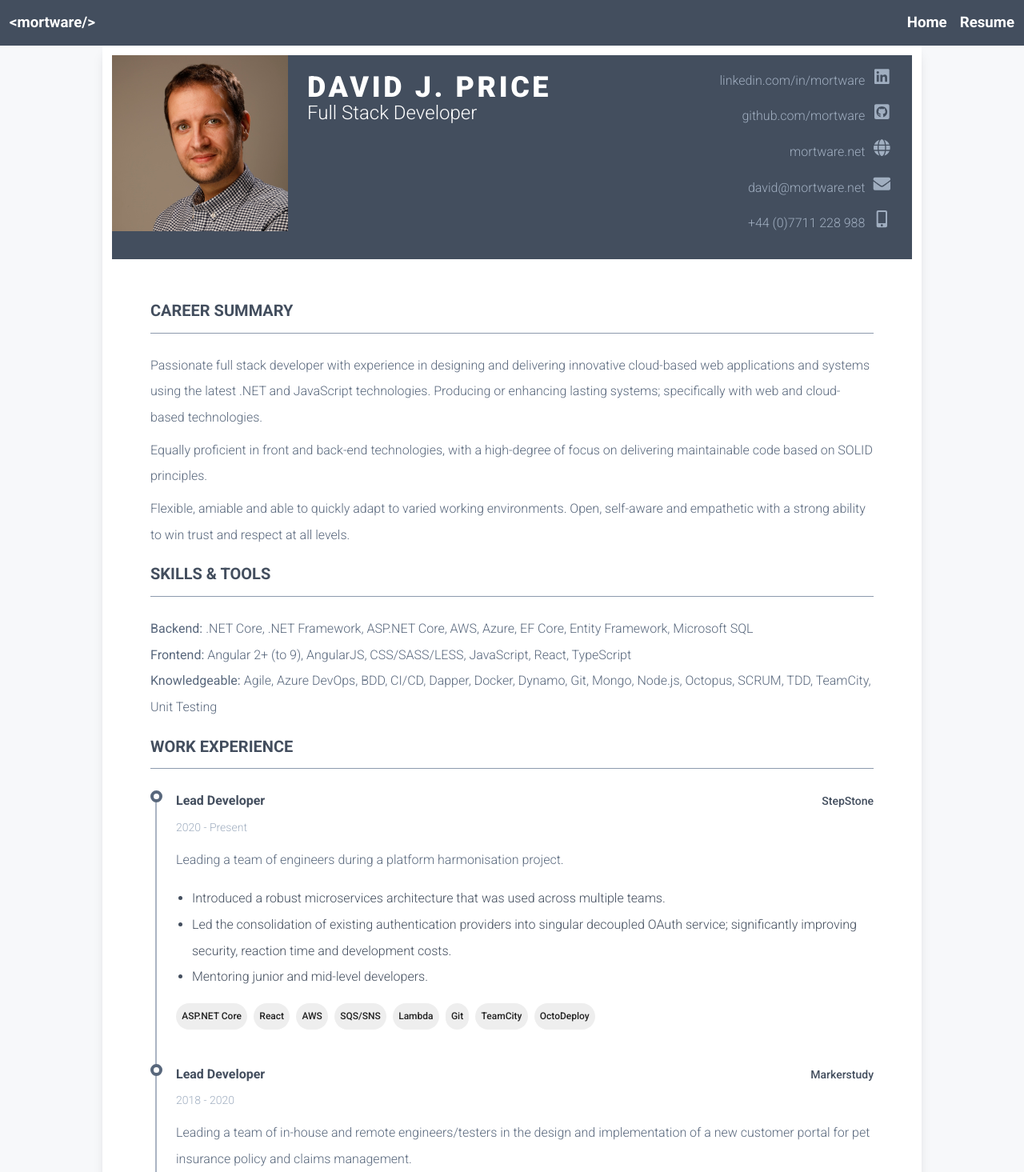
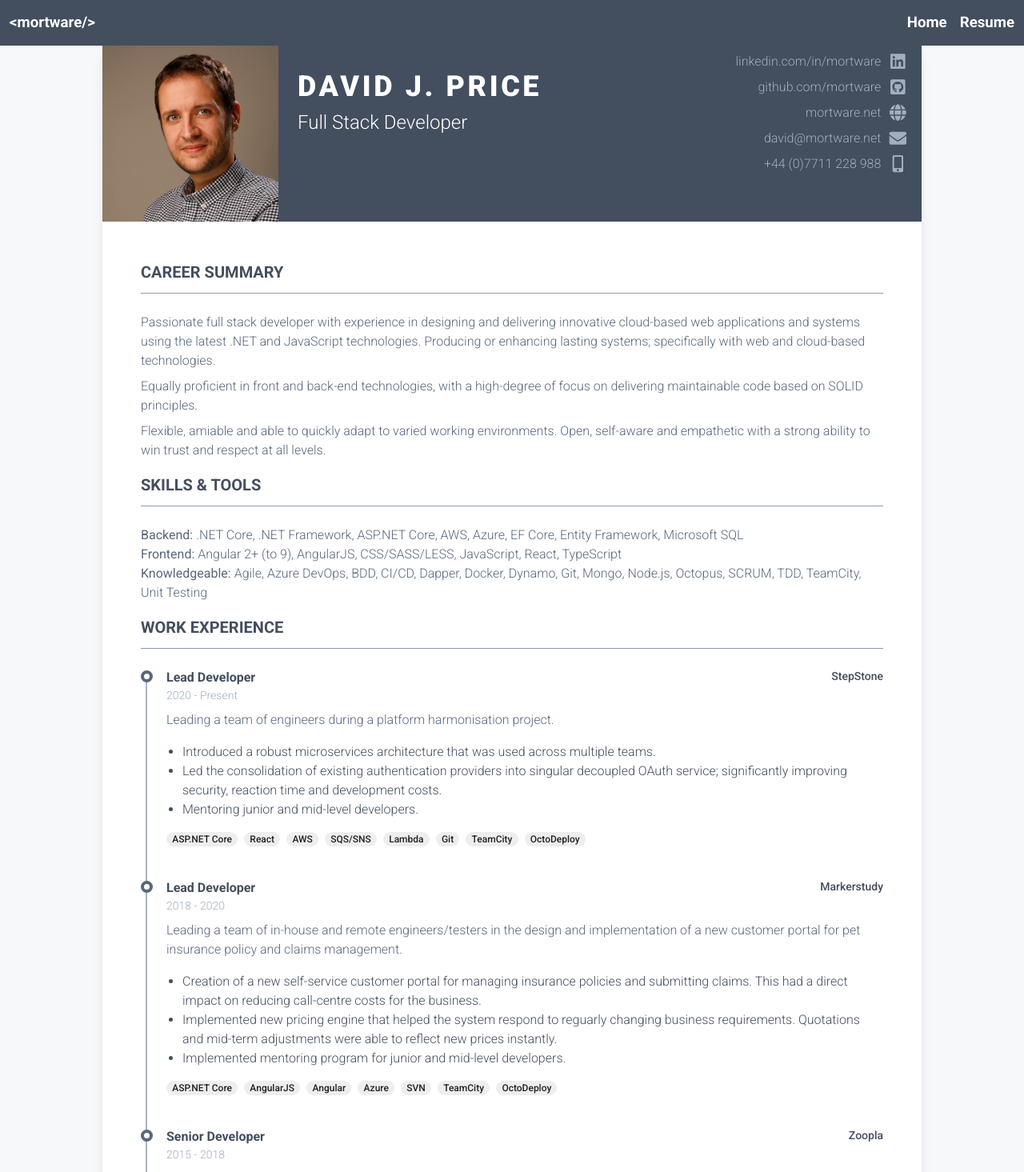
Before and after one commit to mortware/web, a React (Create React App) app: page /resume in a window 1280 px wide. Shown: the top 1465 px of the page at 80% size. Built offline with nearby package versions, Linux system fonts and the light colour scheme.

Commit message:
Changes to home page and resume

```diff
--- a/src/views/Resume/EmploymentHistoryItem.js
+++ /dev/null
@@ -1,36 +0,0 @@
-import React from 'react';
-import Tags from '../../components/Tags';
-
-export default ({ key, title, employer, description, from, to, notes, tags }) => {
-    return (
-        <article key={key} className="resume-timeline-item mb-4 md:mb-8 last:mb-0 relative">
-
-            <header className="mb-1 md:mb-2">
-                <div className="flex justify-between ">
-                    <h3 className="font-bold whitespace-no-wrap truncate">{title}</h3>
-                    <div className="text-sm font-medium whitespace-no-wrap truncate">{employer}</div>
-                </div>
-                <div className="text-sm text-gray-500">{from} - {to}</div>
-            </header>
-
-            <p className="mb-1 md:mb-4">
-                {description}
-            </p>
-
-            <div className="mb-4">
-                {/* <h4 className="font-bold mb-1">Achievements:</h4> */}
-                <ul className="list-disc list-outside pl-0 print:text-sm">
-                    {notes.map((note) =>
-                        <li className="ml-5">
-                            {note}
-                        </li>
-                    )}
-                </ul>
-            </div>
-            <div>
-                {/* <h4 className="font-bold mb-1">Technologies used:</h4> */}
-                <Tags tags={tags} theme="light" />
-            </div>
-        </article>
-    )
-}
--- a/src/views/Resume/ResumeHeader.js
+++ b/src/views/Resume/ResumeHeader.js
@@ -5,8 +5,8 @@ import { FontAwesomeIcon } from '@fortawesome/react-fontawesome';
 export default () => {
 
     let links = Data.links.map((link, i) =>
-        <li className="mb-1 md:mb-3 print:mb-1" key={i}>
-            <a href={link.url} className="flex flex-row flex-end md:flex-row-reverse text-gray-600 md:text-gray-500 text-sm md:text-base whitespace-no-wrap truncate" target="_blank" rel="noopener noreferrer">
+        <li className="mb-1 md:mb-2 print:mb-1" key={i}>
+            <a href={link.url} className="flex flex-row items-center flex-end md:flex-row-reverse print:flex-row-reverse text-gray-600 md:text-gray-500 text-sm md:text-base whitespace-no-wrap truncate" target="_blank" rel="noopener noreferrer">
                 <FontAwesomeIcon icon={link.icon} fixedWidth size="lg" className="mx-1 md:mx-2" />
                 <span className="inline-block print:inline-block">{link.display}</span>
             </a>
@@ -35,7 +35,7 @@ export default () => {
                     </div>
 
                     {/* Link */}
-                    <div className="p-2 md:p-4 lg:p-4 print:p-0 w-full md:w-auto">
+                    <div className="p-2 print:p-0 w-full md:w-auto">
                         <ul className="list-unstyled">
                             {links}
                         </ul>
--- a/src/views/Resume/ResumeSection.js
+++ /dev/null
@@ -1,12 +0,0 @@
-import React from 'react';
-import './Styles.scss';
-
-export default ({ title, children }) => {
-
-    return (
-        <section className="resume-section mb-4">
-            <h2 className="font-bold pb-3 mb-6 uppercase text-xl print:pb-1 print:mb-1">{title}</h2>
-            {children}
-        </section>
-    )
-}
--- a/src/views/Resume/Skills.js
+++ /dev/null
@@ -1,36 +0,0 @@
-import React from 'react';
-import * as Data from './ResumeData';
-
-export default () => {
-    let skillSections = null;
-    if (Data) {
-        skillSections = Data.skills.sections.map((section, i) =>
-            <div className="resume-skill-item col-span-1" key={i}>
-                <h4 className="font-bold mb-2">{section.name}</h4>
-                <ul className="list-unstyled mb-4">
-                    {section.skills.map((skill, i) =>
-                        <li className="mb-2 print:mb-1" key={i}>
-                            <div className="text-sm whitespace-no-wrap truncate">{skill.name}</div>
-                        </li>
-                    )}
-                </ul>
-            </div>
-        );
-    }
-
-    console.log(Data.skills.other);
-    return (
-        <section className="grid grid-cols-3 gap-4">
-            {skillSections}
-            <div className="resume-skill-item">
-                <h4 className="font-bold mb-2">Other</h4>
-                {Data.skills.other
-                    .sort((a, b) => a > b ? 1 : -1)
-                    .map(skill =>
-                        <span>{skill}, </span>
-                    )}
-
-            </div>
-        </section >
-    );
-}
--- a/src/views/Resume/Styles.scss
+++ b/src/views/Resume/Styles.scss
@@ -1,3 +1,9 @@
+.resume {
+    padding: 0;
+    line-height: 1.5;
+
+}
+
 .resume-section {
     >h2 {
         position: relative;
--- a/src/views/Resume/index.js
+++ b/src/views/Resume/index.js
@@ -1,10 +1,52 @@
 import React from 'react';
-import Skills from './Skills';
 import ResumeHeader from './ResumeHeader';
 import * as Data from './ResumeData';
+import Tags from '../../components/Tags';
 import './Styles.scss';
-import EmploymentHistoryItem from './EmploymentHistoryItem';
-import ResumeSection from './ResumeSection';
+
+const History = ({ key, title, employer, description, from, to, notes, tags }) => {
+    return (
+        <article key={key} className="resume-timeline-item mb-4 md:mb-8 last:mb-0 relative">
+
+            <header className="mb-1 md:mb-2">
+                <div className="flex justify-between ">
+                    <h3 className="font-bold whitespace-no-wrap truncate">{title}</h3>
+                    <div className="text-sm font-medium whitespace-no-wrap truncate">{employer}</div>
+                </div>
+                <div className="text-sm text-gray-500">{from} - {to}</div>
+            </header>
+
+            <p className="mb-1 md:mb-4">
+                {description}
+            </p>
+
+            <div className="mb-4">
+                {/* <h4 className="font-bold mb-1">Achievements:</h4> */}
+                <ul className="list-disc list-outside pl-0 print:text-sm">
+                    {notes.map((note) =>
+                        <li className="ml-5">
+                            {note}
+                        </li>
+                    )}
+                </ul>
+            </div>
+            <div>
+                {/* <h4 className="font-bold mb-1">Technologies used:</h4> */}
+                <Tags tags={tags} theme="light" />
+            </div>
+        </article>
+    )
+}
+
+const Section = ({ title, children }) => {
+
+    return (
+        <section className="resume-section mb-4">
+            <h2 className="font-bold pb-3 mb-6 uppercase text-xl print:pb-1 print:mb-1">{title}</h2>
+            {children}
+        </section>
+    )
+}
 
 const Resume = () => {
 
@@ -15,30 +57,30 @@ const Resume = () => {
 
             <section className="p-4 md:p-12 print:p-0 print:pt-2">
 
-                <ResumeSection title="Career Summary">
+                <Section title="Career Summary">
                     <p className="mb-0">
                         {Data.summary.map((line) => (
                             <p className="mb-2">{line}</p>
                         ))}
                     </p>
-                </ResumeSection>
+                </Section>
 
-                <ResumeSection title="Skills & Tools">
+                <Section title="Skills & Tools">
                     {Data.skills.map(category =>
                         <p>
                             <strong>{category.name}: </strong>
                             {category.skills.sort((a, b) => a > b ? 1 : -1).join(", ")}
                         </p>
                     )}
-                </ResumeSection>
+                </Section>
 
-                <ResumeSection title="Work Experience">
+                <Section title="Work Experience">
                     <div className="resume-timeline pl-8">
                         {Data.workHistory
                             .sort((a, b) => a.to < b.to ? 1 : -1)
                             .slice(0, 5)
                             .map((item, i) =>
-                                <EmploymentHistoryItem
+                                <History
                                     key={i}
                                     title={item.title}
                                     employer={item.employer}
@@ -50,10 +92,10 @@ const Resume = () => {
                                 />
                             )}
                     </div>
-                </ResumeSection>
+                </Section>
 
-                <ResumeSection title="Education">
-                    <div className="grid grid-cols-1 md:grid-cols-3 gap-2">
+                <Section title="Education">
+                    <div className="grid grid-cols-1 md:grid-cols-3 print:grid-cols-3 gap-2">
                         {Data.education.map((item, i) =>
                             <div key={i} className="mb-2 flex flex-no-wrap space-x-1 md:flex-col md:space-x-0 print:flex-col print:space-x-0">
                                 <div className="font-bold whitespace-no-wrap truncate">{item.name}</div>
@@ -62,7 +104,7 @@ const Resume = () => {
                             </div>
                         )}
                     </div>
-                </ResumeSection>
+                </Section>
 
             </section>
         </article >
```
